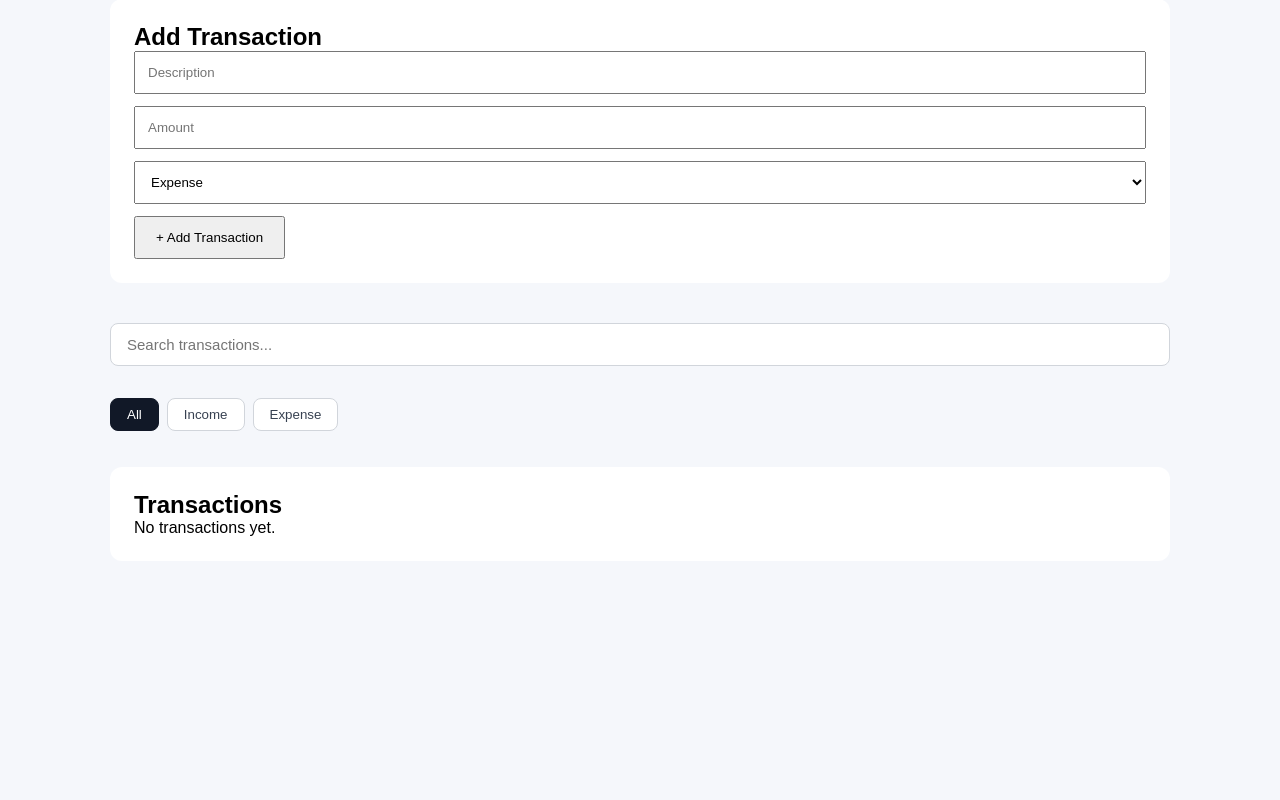
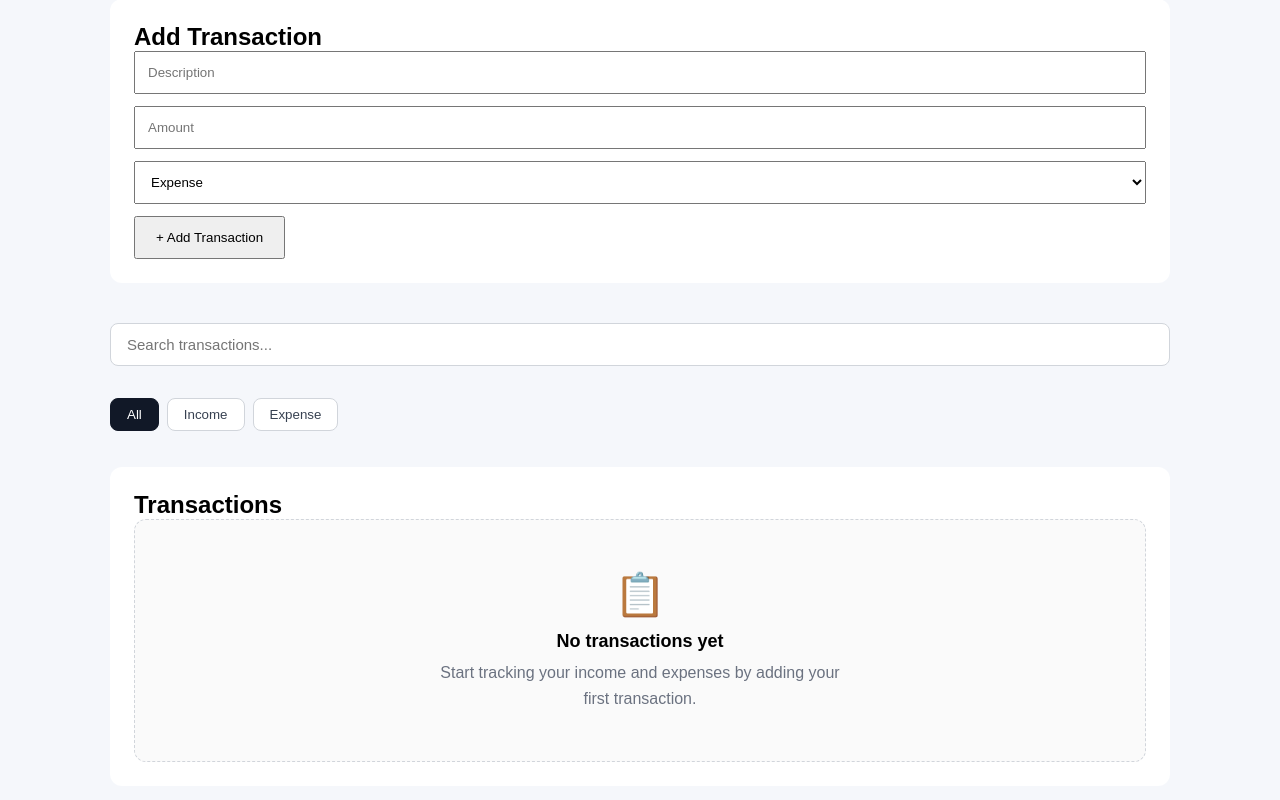
Before and after one commit to nattuwut/expense-tracker, a React (Vite) app: page / in a window 1280 px wide. Shown: the part 491-1291 px from the top of the page. Before the commit the page ends 1082 px from the top, so only its background shows below. Built offline with nearby package versions, Linux system fonts and the light colour scheme.

Commit message:
edit detail

```diff
--- a/src/App.jsx
+++ b/src/App.jsx
@@ -107,6 +107,7 @@ function App() {
 
           <TransactionList
             transactions={filteredTransactions}
+            hasTransactions={transactions.length > 0}
             onDelete={handleDeleteTransaction}
             onEdit={handleEditTransaction}
           />
--- a/src/components/TransactionForm.jsx
+++ b/src/components/TransactionForm.jsx
@@ -7,7 +7,9 @@ function TransactionForm({ setTransactions }) {
   const [type, setType] = useState("expense");
 
   function handleAddTransaction() {
-    if (!description.trim() || !amount) return;
+    if (!description.trim()) return;
+
+    if (!amount || Number(amount) <= 0) return;
 
     const newTransaction = {
       id: Date.now(),
@@ -40,6 +42,8 @@ function TransactionForm({ setTransactions }) {
 
       <input
         type="number"
+        min="0"
+        step="0.01"
         placeholder="Amount"
         value={amount}
         onChange={(e) => setAmount(e.target.value)}
--- a/src/components/TransactionItem.jsx
+++ b/src/components/TransactionItem.jsx
@@ -118,8 +118,8 @@ function TransactionItem({
 
             <span
               className={`transaction-amount ${transaction.type === "income"
-                  ? "income"
-                  : "expense"
+                ? "income"
+                : "expense"
                 }`}
             >
               {transaction.type === "income"
@@ -136,9 +136,15 @@ function TransactionItem({
 
             <button
               className="delete-button"
-              onClick={() =>
-                onDelete(transaction.id)
-              }
+              onClick={() => {
+                const confirmed = window.confirm(
+                  "Are you sure you want to delete this transaction?"
+                );
+
+                if (confirmed) {
+                  onDelete(transaction.id);
+                }
+              }}
             >
               🗑️
             </button>
--- a/src/components/TransactionList.jsx
+++ b/src/components/TransactionList.jsx
@@ -3,6 +3,7 @@ import TransactionItem from "./TransactionItem";
 
 function TransactionList({
   transactions,
+  hasTransactions,
   onDelete,
   onEdit,
 }) {
@@ -11,7 +12,26 @@ function TransactionList({
       <h2>Transactions</h2>
 
       {transactions.length === 0 ? (
-        <p>No transactions yet.</p>
+        !hasTransactions ? (
+          <div className="empty-transactions">
+            <div className="empty-icon">
+              📋
+            </div>
+
+            <h3>No transactions yet</h3>
+
+            <p>
+              Start tracking your income and expenses
+              by adding your first transaction.
+            </p>
+          </div>
+        ) : (
+          <div className="empty-transactions">
+            <div className="empty-icon">🔍</div>
+            <h3>No matching transactions</h3>
+            <p>Try changing your search or filter.</p>
+          </div>
+        )
       ) : (
         transactions.map((transaction) => (
           <TransactionItem
--- a/src/styles/TransactionList.css
+++ b/src/styles/TransactionList.css
@@ -3,3 +3,32 @@
   padding: 24px;
   border-radius: 12px;
 }
+
+.empty-transactions {
+  padding: 50px 20px;
+  text-align: center;
+
+  border: 1px dashed #d1d5db;
+  border-radius: 12px;
+
+  background: #fafafa;
+}
+
+.empty-icon {
+  font-size: 42px;
+  margin-bottom: 12px;
+}
+
+.empty-transactions h3 {
+  margin: 0 0 8px;
+  font-size: 18px;
+}
+
+.empty-transactions p {
+  margin: 0 auto;
+
+  max-width: 400px;
+
+  color: #6b7280;
+  line-height: 1.6;
+}
```
